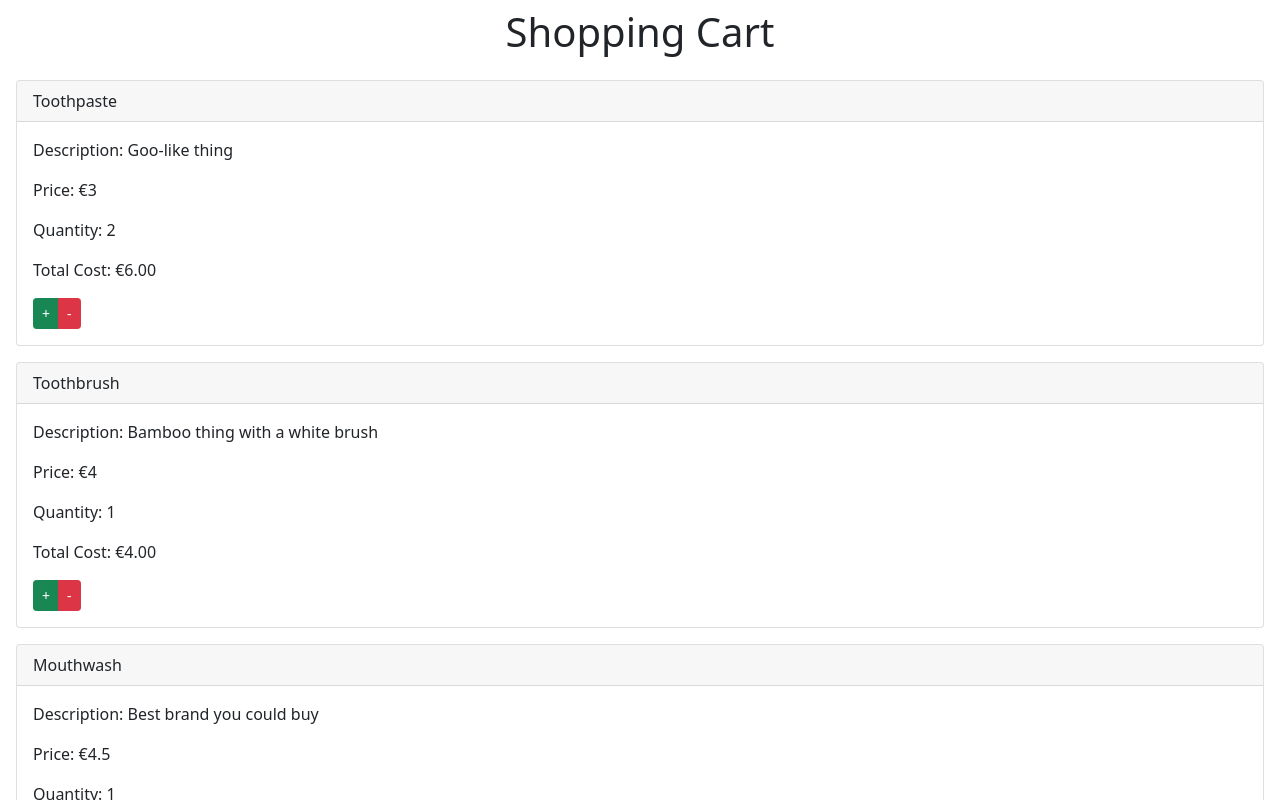
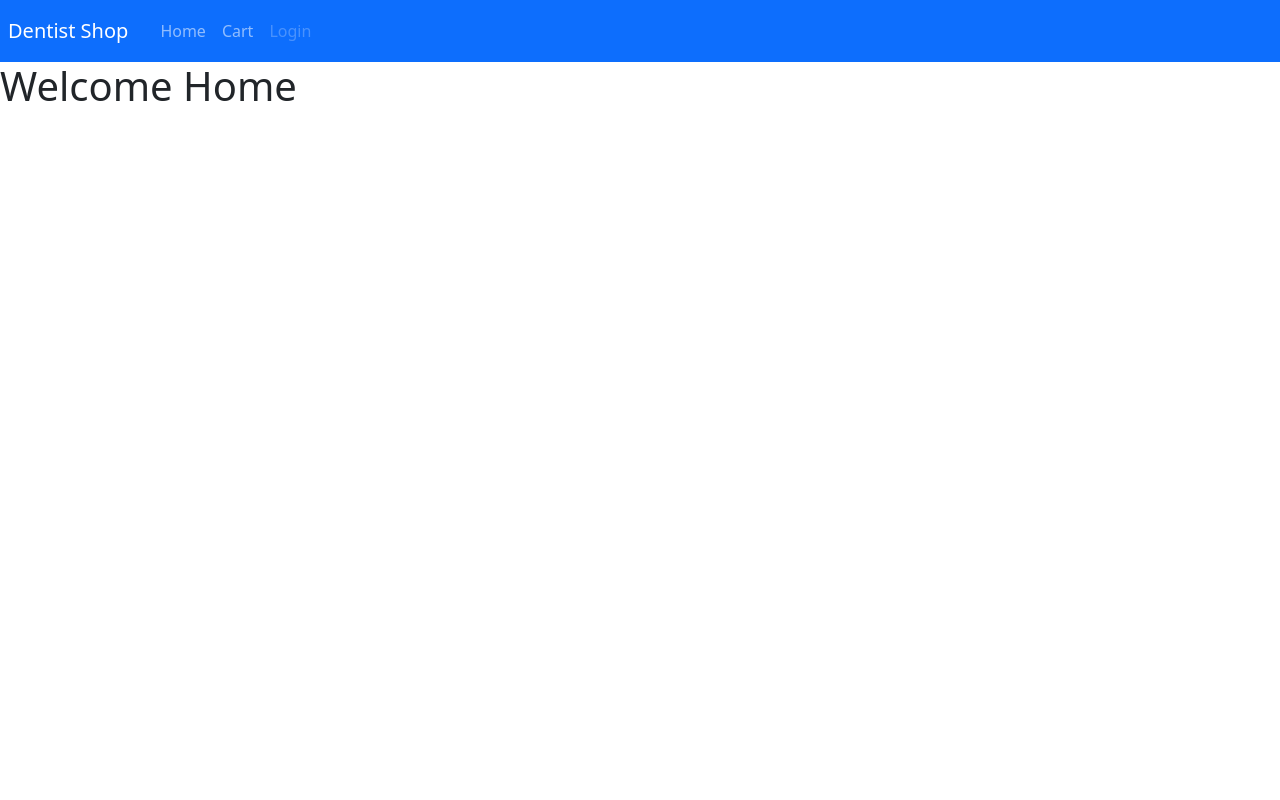
Before and after one commit to dev-deg/FullStackBootcamp, a React (Create React App) app: page / in a window 1280 px wide. Shown: the top 800 px of the page. Built offline with nearby package versions, Linux system fonts and the light colour scheme.

Commit message:
Added Menu bar

```diff
--- a/src/app.jsx
+++ b/src/app.jsx
@@ -1,9 +1,10 @@
 import React, { Component } from "react";
+import Home from "./components/home";
 import Cart from "./components/cart";
 
 class App extends Component {
   render() {
-    return <Cart />;
+    return <Home />;
   }
 }
 
--- a/src/components/cart.jsx
+++ b/src/components/cart.jsx
@@ -1,5 +1,6 @@
 import React, { Component } from "react";
 import CartItem from "./cartItem";
+import MenuBar from "./menuBar";
 
 class Cart extends Component {
   constructor(props) {
@@ -43,12 +44,11 @@ class Cart extends Component {
         i.quantity = quantity;
         if (quantity === 0) {
           //remove the item
-          console.log(items);
           items.splice(items.indexOf(i), 1);
-          console.log(items);
         }
         //update the state
-        this.setState({ cartItems: items });
+        this.setState({ cartItems: [...items] });
+
         return;
       }
     });
@@ -73,6 +73,7 @@ class Cart extends Component {
   render() {
     return (
       <React.Fragment>
+        <MenuBar />
         <h1 className="text-center p-2">Shopping Cart</h1>
         {this.state.cartItems.map((item) => (
           <CartItem
--- /dev/null
+++ b/src/components/home.jsx
@@ -0,0 +1,22 @@
+import React, { Component } from "react";
+import MenuBar from "./menuBar";
+
+class Home extends Component {
+  constructor(props) {
+    super(props);
+    this.state = {
+      display: "home",
+    };
+  }
+
+  render() {
+    return (
+      <React.Fragment>
+        <MenuBar />
+        <h1>Welcome Home</h1>
+      </React.Fragment>
+    );
+  }
+}
+
+export default Home;
--- /dev/null
+++ b/src/components/menuBar.jsx
@@ -0,0 +1,64 @@
+import React, { Component } from "react";
+import Cart from "./cart";
+
+class MenuBar extends Component {
+  constructor(props) {
+    super(props);
+    this.state = {};
+  }
+  render() {
+    return (
+      <React.Fragment>
+        <nav class="navbar navbar-expand-lg navbar-dark bg-primary">
+          <a class="navbar-brand p-2" href="#">
+            Dentist Shop
+          </a>
+          <button
+            class="navbar-toggler"
+            type="button"
+            data-toggle="collapse"
+            data-target="#navbarNav"
+            aria-controls="navbarNav"
+            aria-expanded="false"
+            aria-label="Toggle navigation"
+          >
+            <span class="navbar-toggler-icon"></span>
+          </button>
+          <div class="collapse navbar-collapse" id="navbarNav">
+            <ul class="navbar-nav">
+              <li class="nav-item active">
+                <a
+                  class="nav-link"
+                  href="#"
+                  onClick={() => {
+                    this.setState({ display: "home" });
+                  }}
+                >
+                  Home
+                </a>
+              </li>
+              <li class="nav-item">
+                <a
+                  class="nav-link"
+                  href="#"
+                  onClick={() => {
+                    this.setState({ display: "cart" });
+                  }}
+                >
+                  Cart
+                </a>
+              </li>
+              <li class="nav-item">
+                <a class="nav-link disabled" href="#">
+                  Login
+                </a>
+              </li>
+            </ul>
+          </div>
+        </nav>
+      </React.Fragment>
+    );
+  }
+}
+
+export default MenuBar;
```
